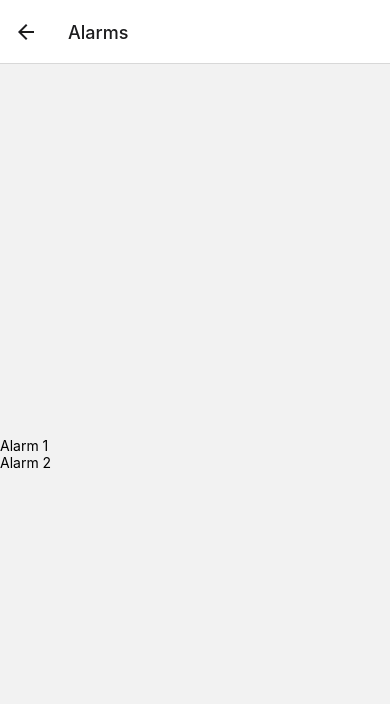
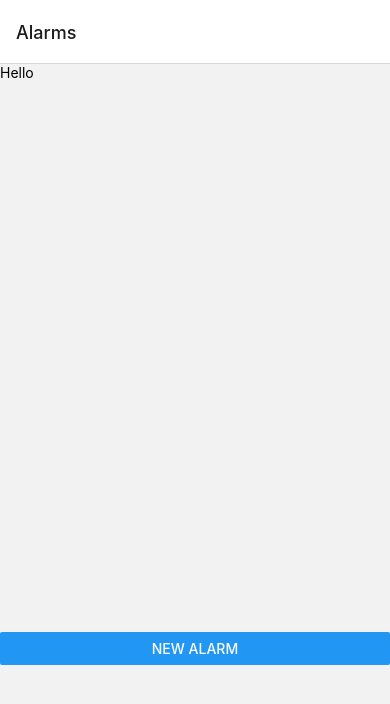
Before and after one commit to hugh5/get-up, a React Native app in the folder GetUpAlarm/: screen /Alarms in a window 390 px wide. Shown: the top 704 px of the page. Built offline with nearby package versions, Linux system fonts and the light colour scheme; what react-native-nfc-manager would draw is missing.

Commit message:
Navigation is between alarms list and alarms form. Task list stashed to side for now

```diff
--- a/GetUpAlarm/AlarmForm.js
+++ b/GetUpAlarm/AlarmForm.js
@@ -184,7 +184,7 @@ const AlarmForm = ({navigation}) => {
       <Button
         title="Cancel"
         style={styles.input}
-        onPress={() => navigation.navigate('Task')}
+        onPress={() => navigation.navigate('Alarms')}
       />
     </View>
   );
--- a/GetUpAlarm/AlarmList.js
+++ b/GetUpAlarm/AlarmList.js
@@ -1,14 +1,30 @@
 import React, {useState} from 'react';
-import {View, Text, Button} from 'react-native';
+import {StyleSheet, View, Text, Button} from 'react-native';
 
 function AlarmList({navigation}) {
   return (
-    <View
-      style={{flex: 1, color: 'black', textSize: 20, justifyContent: 'center'}}>
-      <Text>Alarm 1</Text>
-      <Text>Alarm 2</Text>
+    <View>
+      <View style={styles.top}>
+        <Text>Hello</Text>
+      </View>
+      <Button
+        style={styles.container}
+        title="New Alarm"
+        onPress={() => navigation.navigate('Set Alarms')}
+      />
     </View>
   );
 }
 
+const styles = StyleSheet.create({
+  top: {
+    minHeight: 568,
+    maxHeight: 568,
+  },
+  container: {
+    height: 10,
+    marginTop: 500,
+  },
+});
+
 export default AlarmList;
--- a/GetUpAlarm/App.js
+++ b/GetUpAlarm/App.js
@@ -20,7 +20,7 @@ export function App() {
 
   return (
     <NavigationContainer>
-      <Stack.Navigator initialRouteName="Task">
+      <Stack.Navigator initialRouteName="Alarms">
         <Stack.Screen name="Set Alarms" component={AlarmForm} />
         <Stack.Screen name="Task" component={TaskScreen} />
         <Stack.Screen name="Alarms" component={AlarmList} />
```
